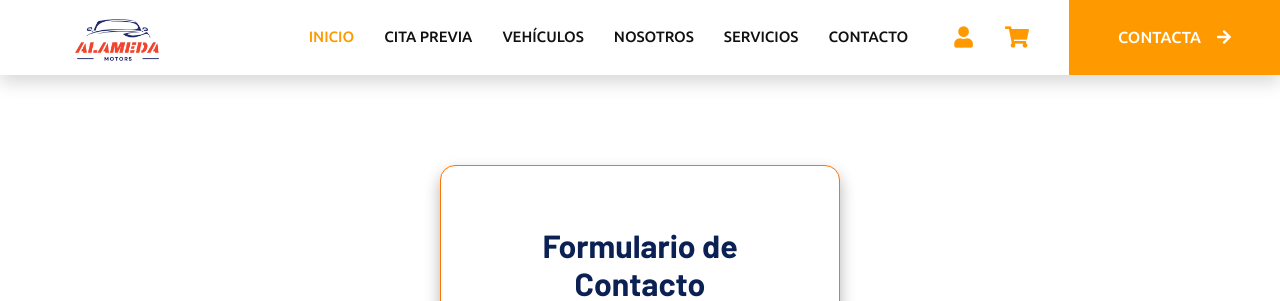
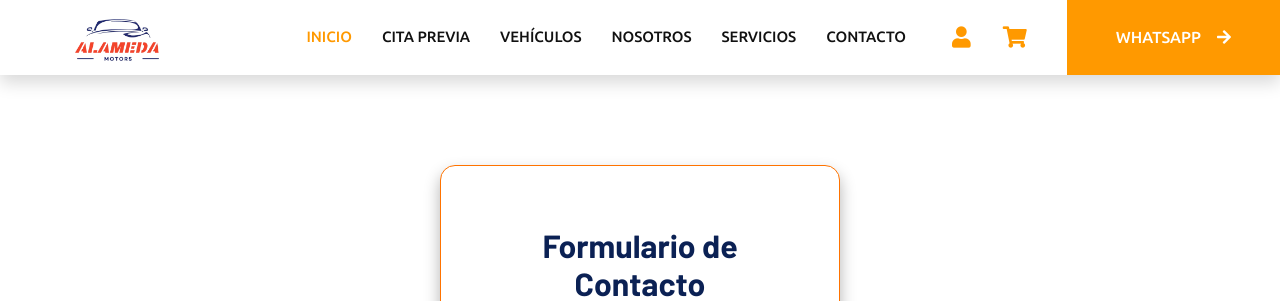
Before and after one commit to qrr3te/ProjectASIR, a PHP site: page /contacto.php in a window 1280 px wide. Shown: the top 301 px of the page. Run offline with PHP 8.4, Linux system fonts and the light colour scheme; some libraries are stand-ins or nearby versions.

Commit message:
whatsapp header

```diff
--- a/src/includes/header.php
+++ b/src/includes/header.php
@@ -39,7 +39,7 @@
                 <a href="servicios.php" class="nav-item nav-link">Servicios</a>
                 <div class="nav-item dropdown">
                 </div>
-                <a href="contact.html" class="nav-item nav-link">Contacto</a>
+                <a href="contacto.php" class="nav-item nav-link">Contacto</a>
             </div>
             <!-- Iconos adicionales -->
             <div class="d-flex align-items-center me-4">
@@ -58,7 +58,7 @@
             </div>
 
             <!-- Botón de contacto -->
-            <a href="contact.html" class="btn btn-primary py-4 px-lg-5 d-none d-lg-block">Contacta<i
+            <a href="https://wa.me/633487862?text=hola" class="btn btn-primary py-4 px-lg-5 d-none d-lg-block">WhatsApp<i
                     class="fa fa-arrow-right ms-3"></i></a>
         </div>
     </nav>
```
